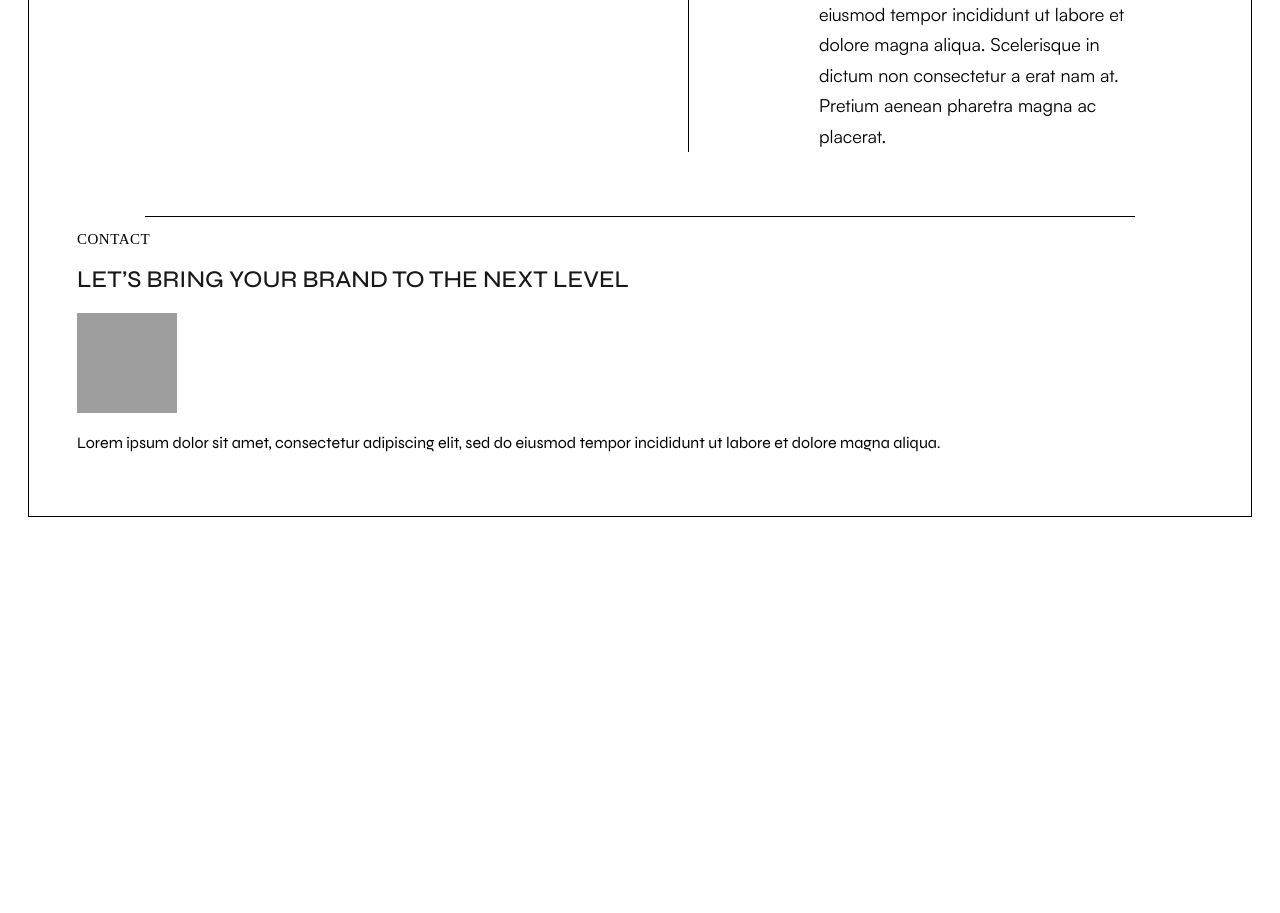
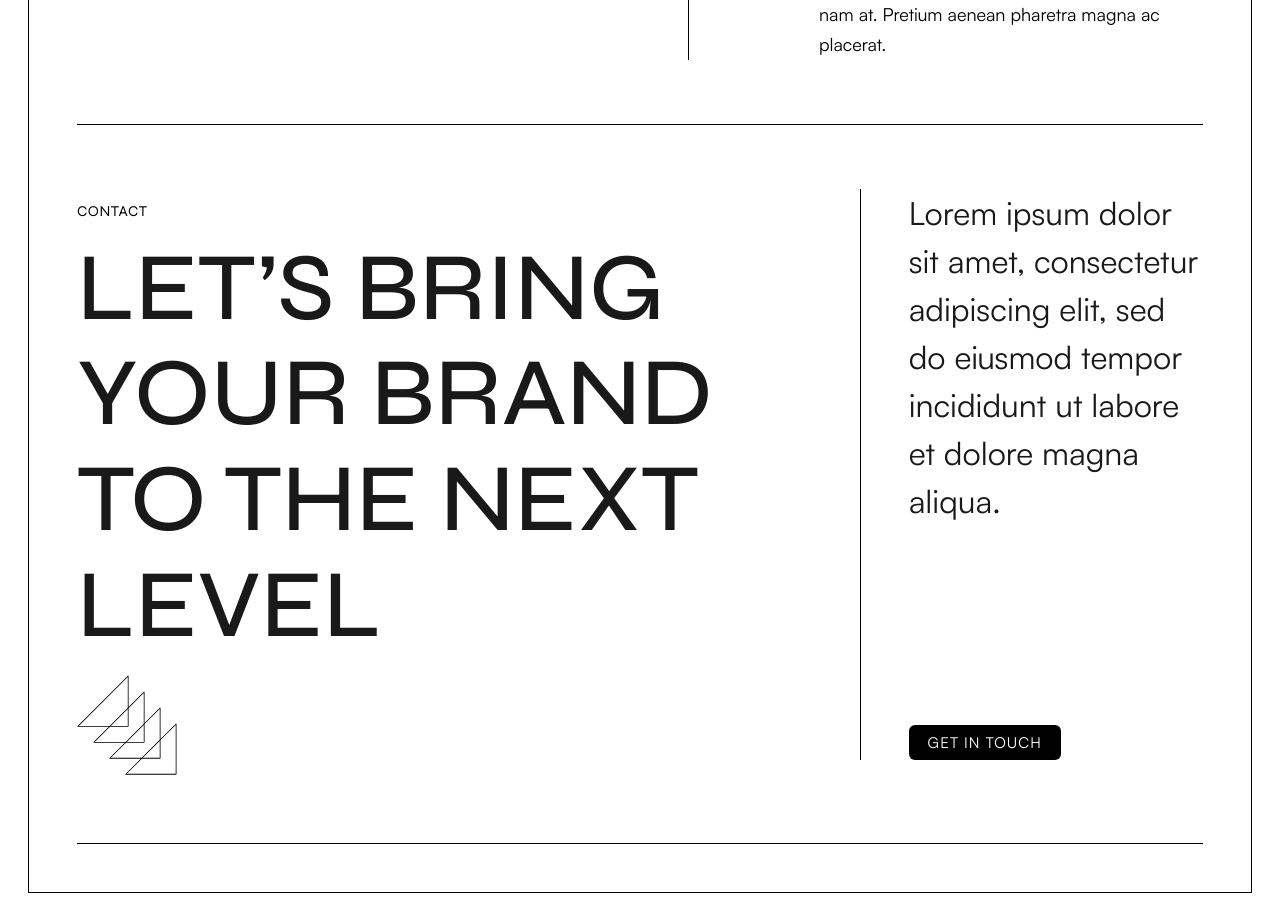
Before and after one commit to taodemy/website, a Next.js app: page / in a window 1280 px wide. Shown: the part 2000-2913 px from the top of the page. Before the commit the page ends 2537 px from the top, so only its background shows below. Built offline with nearby package versions, Linux system fonts and the light colour scheme; grey boxes are pictures that could not be loaded.

Commit message:
add contact section and test

```diff
--- /dev/null
+++ b/components/Button.tsx
@@ -0,0 +1,14 @@
+import styles from "@/styles/Button.module.css";
+import { textFont } from "@/pages/_app";
+
+const Button = ({ text }: { text: string }) => {
+  return (
+    <>
+      <button className={`${textFont.className} global__text-meta ${styles.default_button} `}>
+        {text}
+      </button>
+    </>
+  );
+};
+
+export default Button;
--- /dev/null
+++ b/components/Contact.tsx
@@ -0,0 +1,38 @@
+import styles from "@/styles/Contact.module.css";
+import { textFont, titleFont } from "@/pages/_app";
+import Button from "./Button";
+
+function Contact() {
+  return (
+    <section className={styles.contact}>
+      <div className={styles.contact__title}>
+        <p className={`${titleFont.className} global__text-meta ${styles.contact_heading}`}>
+          Contact
+        </p>
+        <h1
+          className={`${titleFont.className} global__uppercase-heading--medium ${styles.contact__title_text}`}
+        >
+          Let’s bring your brand to the next level
+        </h1>
+        <img
+          src="/images/arrows.svg"
+          alt="contact arrows icon"
+          aria-label="contact_arrows_icon"
+          width={100}
+          height={100}
+          className={styles.contact__icon}
+        />
+      </div>
+      <div className={styles.contact__content}>
+        <p className={`${textFont.className} global__text-xlarge ${styles.contact__content_text}`}>
+          Lorem ipsum dolor sit amet, consectetur adipiscing elit, sed do eiusmod tempor incididunt
+          ut labore et dolore magna aliqua.
+        </p>
+
+        <Button text="get in touch" />
+      </div>
+    </section>
+  );
+}
+
+export default Contact;
--- a/components/Contact/index.tsx
+++ /dev/null
@@ -1,32 +0,0 @@
-import styles from "@/styles/Contact.module.css";
-import Image from "next/image";
-import arrows from "@/assets/arrows.svg";
-import { titleFont } from "@/pages/_app";
-
-function Contact() {
-  return (
-    <section className={styles.contact__container}>
-      <div className={styles.contact__title_container}>
-        <p className={`${titleFont.className} text-meta ${styles.contact_heading}`}>Contact</p>
-        <h1 className={`${titleFont.className} heading-medium-uppercase ${styles.contact__title}`}>
-          Let’s bring your brand to the next level
-        </h1>
-        <Image
-          src={arrows}
-          alt="contact arrows svg"
-          width={100}
-          height={100}
-          className={styles.contact__icon}
-        />
-      </div>
-      <div className={styles.contact_content_container}>
-        <p className={`${titleFont.className} heading-h3 ${styles.contact__content}`}>
-          Lorem ipsum dolor sit amet, consectetur adipiscing elit, sed do eiusmod tempor incididunt
-          ut labore et dolore magna aliqua.
-        </p>
-      </div>
-    </section>
-  );
-}
-
-export default Contact;
--- /dev/null
+++ b/styles/Button.module.css
@@ -0,0 +1,25 @@
+.default_button {
+  padding: 10px 16px;
+  width: 152px;
+  height: 35px;
+  background-color: var(--background-primary);
+  border-radius: 6px;
+  border: none;
+  color: var(--text-inverse);
+  text-transform: uppercase;
+  letter-spacing: 1px;
+  cursor: pointer;
+}
+
+.inverted_button {
+  padding: 10px 16px;
+  width: 102px;
+  height: 35px;
+  background-color: transparent;
+  color: var(--text-default);
+  border-radius: 6px;
+  border: 1px solid var(--border-default);
+  letter-spacing: 1px;
+  text-transform: uppercase;
+  cursor: pointer;
+}
--- a/styles/Contact.module.css
+++ b/styles/Contact.module.css
@@ -1,35 +1,43 @@
-.contact__container {
+.contact {
+  display: grid;
+  grid-template-columns: repeat(3, 1fr);
+  gap: 48px;
+  padding: 64px 0;
+  border-bottom: 1px solid var(--border-default);
 }
 
-.contact__title_container {
+.contact__title {
+  grid-column: 1/3;
 }
 
 .contact_heading {
-  font-family: "Roboto Mono";
-  font-style: normal;
-  font-weight: 400;
-  font-size: 15px;
-  line-height: 100%;
-  letter-spacing: 0.5px;
   text-transform: uppercase;
 }
 
-.contact__title {
-  font-family: "Syne";
-  font-style: normal;
+.contact__title_text {
   font-weight: 500;
-  /* font-size: 96px; */
-  line-height: 110%;
   text-transform: uppercase;
-  color: #191919;
+  color: var(--text-default);
+  margin: 16px 48px 16px 0;
+  height: 424px;
 }
 
 .contact__icon {
-  font-family: "Satoshi";
-  font-style: normal;
-  font-weight: 400;
-  line-height: 150%;
+  color: var(--icon-default);
 }
 
 .contact__content {
+  display: flex;
+  flex-direction: column;
+  align-content: space-between;
+  grid-column: 3;
+  height: 571px;
+  padding-left: 48px;
+  border-left: 1px solid var(--border-default);
 }
+
+.contact__content_text {
+  color: var(--text-default);
+  margin: 0 0 48px 0;
+  height: 488px;
+}
--- a/styles/OurValues.module.css
+++ b/styles/OurValues.module.css
@@ -1,5 +1,5 @@
 .our_values {
-  padding: 0 68px;
+  padding: 0;
 }
 
 .our_values__title {
```
Also changed, not shown: 2 other files (tests, documents, lock files or other folders).
